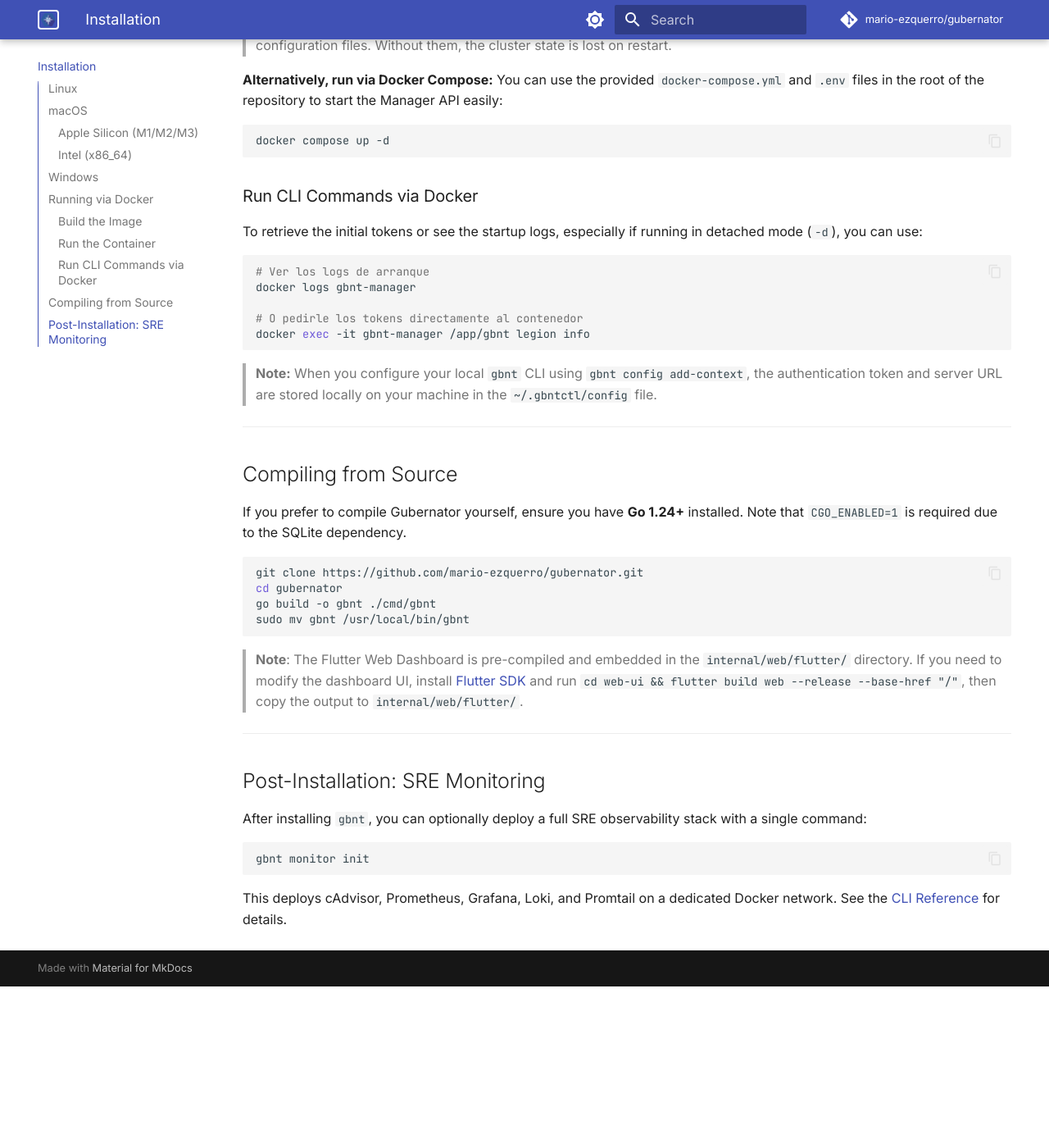
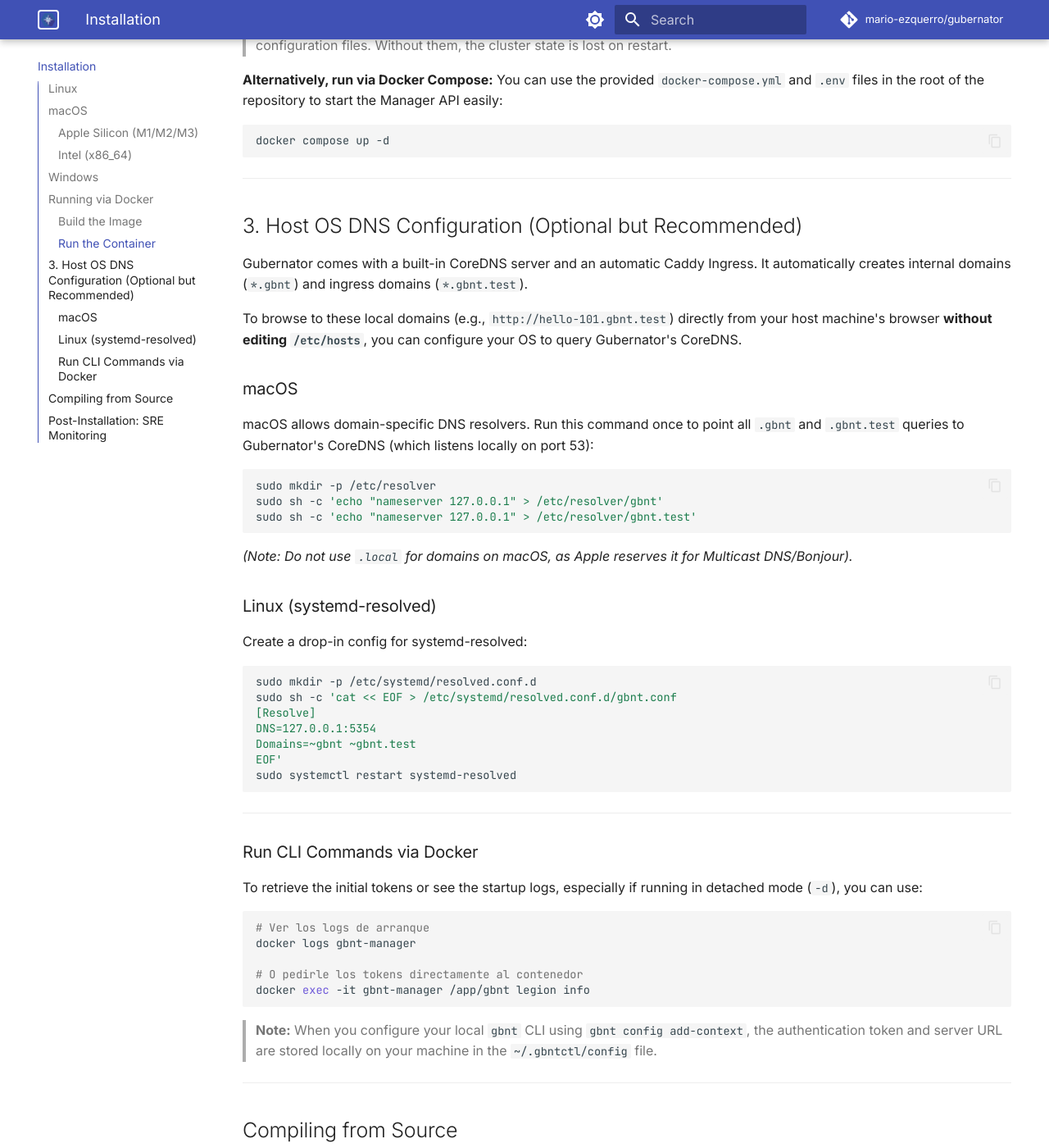
Before and after one commit to mario-ezquerro/gubernator, an MkDocs documentation site: the page built from docs/install.md, in a window 1280 px wide and 1400 px high, scrolled down 2956 px. Shown: the whole window at 82% size. Built offline with MkDocs 1.6.1 and Material for MkDocs 9.7.7, drawn with Linux system fonts in a browser that asks for light colours; comment, search, counter and statistics services are not loaded; before the commit the page ends 4159 px from its top, so only the background shows below that.

Commit message:
docs: Update docs to replace /etc/hosts usage with native OS resolver configs

````diff
--- a/docs/install.md
+++ b/docs/install.md
@@ -129,6 +129,38 @@
 docker compose up -d
 ```
 
+---
+
+## 3. Host OS DNS Configuration (Optional but Recommended)
+
+Gubernator comes with a built-in CoreDNS server and an automatic Caddy Ingress. It automatically creates internal domains (`*.gbnt`) and ingress domains (`*.gbnt.test`).
+
+To browse to these local domains (e.g., `http://hello-101.gbnt.test`) directly from your host machine's browser **without editing `/etc/hosts`**, you can configure your OS to query Gubernator's CoreDNS.
+
+### macOS
+macOS allows domain-specific DNS resolvers. Run this command once to point all `.gbnt` and `.gbnt.test` queries to Gubernator's CoreDNS (which listens locally on port 53):
+
+```bash
+sudo mkdir -p /etc/resolver
+sudo sh -c 'echo "nameserver 127.0.0.1" > /etc/resolver/gbnt'
+sudo sh -c 'echo "nameserver 127.0.0.1" > /etc/resolver/gbnt.test'
+```
+*(Note: Do not use `.local` for domains on macOS, as Apple reserves it for Multicast DNS/Bonjour).*
+
+### Linux (systemd-resolved)
+Create a drop-in config for systemd-resolved:
+```bash
+sudo mkdir -p /etc/systemd/resolved.conf.d
+sudo sh -c 'cat << EOF > /etc/systemd/resolved.conf.d/gbnt.conf
+[Resolve]
+DNS=127.0.0.1:5354
+Domains=~gbnt ~gbnt.test
+EOF'
+sudo systemctl restart systemd-resolved
+```
+
+---
+
 ### Run CLI Commands via Docker
 
 To retrieve the initial tokens or see the startup logs, especially if running in detached mode (`-d`), you can use:
````
Also changed, not shown: README.md (+3 -0 lines), docs/example-jupyter.md (+1 -4 lines), docs/example-n8n.md (+1 -4 lines), docs/example-wordpress.md (+1 -1 lines).
